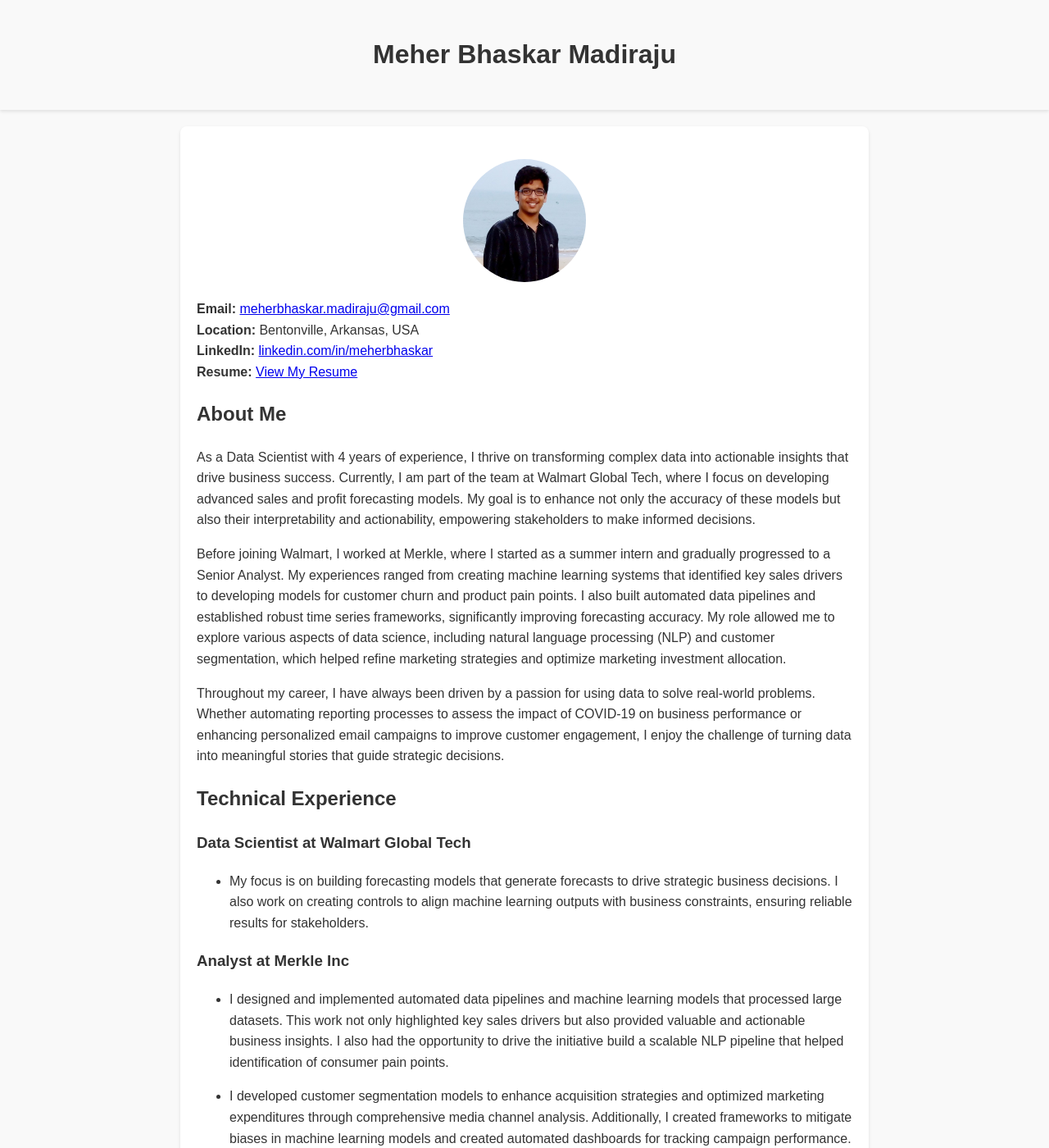
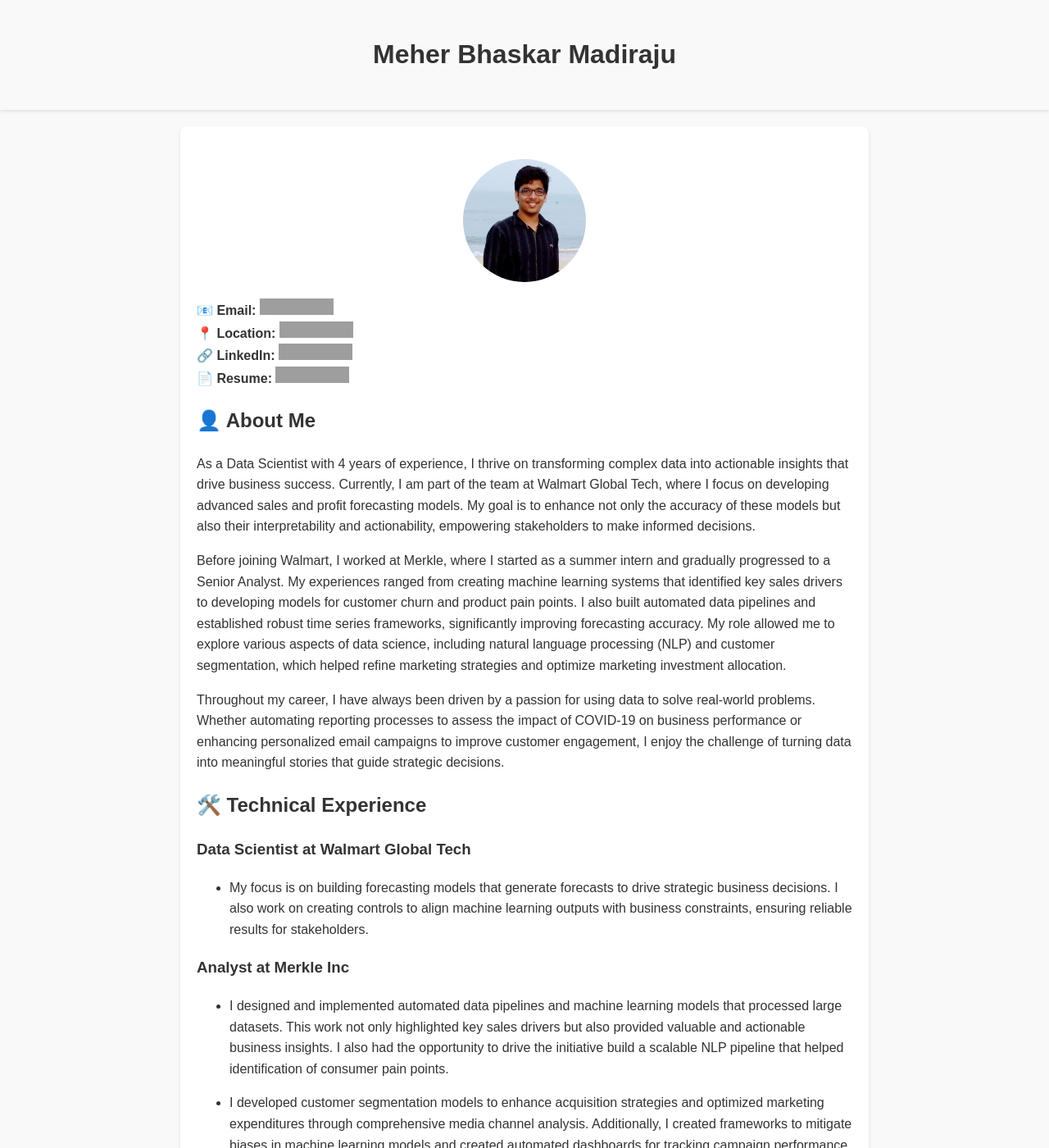
Before and after one commit to MeherBhaskar/meherbhaskar.github.io, a Jekyll site: the page built from index.md, in a window 1280 px wide and 1400 px high. Shown: the whole window at 82% size. Built offline with Jekyll 4.4.1, drawn with Linux system fonts in a browser that asks for light colours; some of the changed text lies outside the part shown; grey boxes are pictures that could not be loaded.

Commit message:
Update index.md

```diff
--- a/index.md
+++ b/index.md
@@ -5,20 +5,19 @@
 
 ![Meher Bhaskar Madiraju](assets/images/profile.jpeg){: .profile-image }
 
-**Email:** [meherbhaskar.madiraju@gmail.com](mailto:meherbhaskar.madiraju@gmail.com)
-**Location:** Bentonville, Arkansas, USA
-**LinkedIn:** [linkedin.com/in/meherbhaskar](https://linkedin.com/in/meherbhaskar)
-**Resume:** [View My Resume](assets/documents/my_resume.pdf)
+**📧 Email:** [![Email](https://img.shields.io/badge/email-meherbhaskar.madiraju@gmail.com-blue?style=flat&logo=gmail)](mailto:meherbhaskar.madiraju@gmail.com)
+**📍 Location:** ![Location](https://img.shields.io/badge/location-Bentonville,_Arkansas-green)
+**🔗 LinkedIn:** [![LinkedIn](https://img.shields.io/badge/linkedin.com/in/meherbhaskar-blue?style=flat&logo=linkedin)](https://linkedin.com/in/meherbhaskar)
+**📄 Resume:** [![Resume](https://img.shields.io/badge/View_My_Resume-lightgrey?style=flat&logo=pdf)](assets/documents/my_resume.pdf)
 
-## About Me
-
+## 👤 About Me
 As a Data Scientist with 4 years of experience, I thrive on transforming complex data into actionable insights that drive business success. Currently, I am part of the team at Walmart Global Tech, where I focus on developing advanced sales and profit forecasting models. My goal is to enhance not only the accuracy of these models but also their interpretability and actionability, empowering stakeholders to make informed decisions.
 
 Before joining Walmart, I worked at Merkle, where I started as a summer intern and gradually progressed to a Senior Analyst. My experiences ranged from creating machine learning systems that identified key sales drivers to developing models for customer churn and product pain points. I also built automated data pipelines and established robust time series frameworks, significantly improving forecasting accuracy. My role allowed me to explore various aspects of data science, including natural language processing (NLP) and customer segmentation, which helped refine marketing strategies and optimize marketing investment allocation.
 
 Throughout my career, I have always been driven by a passion for using data to solve real-world problems. Whether automating reporting processes to assess the impact of COVID-19 on business performance or enhancing personalized email campaigns to improve customer engagement, I enjoy the challenge of turning data into meaningful stories that guide strategic decisions.
 
-## Technical Experience
+## 🛠️ Technical Experience
 
 ### Data Scientist at Walmart Global Tech
 * My focus is on building forecasting models that generate forecasts to drive strategic business decisions. I also work on creating controls to align machine learning outputs with business constraints, ensuring reliable results for stakeholders.
@@ -30,7 +29,7 @@
 
 * During my internship, I designed and developed a ML system for predicting customer purchase propensity. This was leveraged in personalized email campaigns and greatly improving engagement metrics.
 
-## Education
+## 🎓 Education
 - **Master of Science in Analytics (Computational Data Science)**
 Georgia Institute of Technology, *2022 - 2024*
 
@@ -39,7 +38,7 @@
 
 
 
-## Skills
+##  🛠️ Skills
 - **Areas of Expertise**: Natural Language Processing, Machine Learning, Time Series Analysis, Computer Vision, Deep Learning, Reinforcement Learning
 - **Languages**: Python, PySpark, R, SQL, Java, C++, C
 - **Data Science Tools**: NumPy, Pandas, Scikit-learn, TensorFlow, Keras, PyTorch
```
